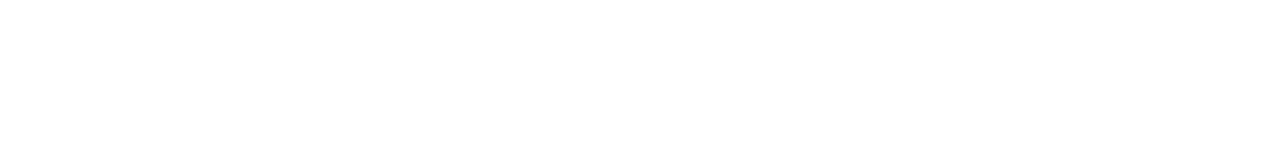
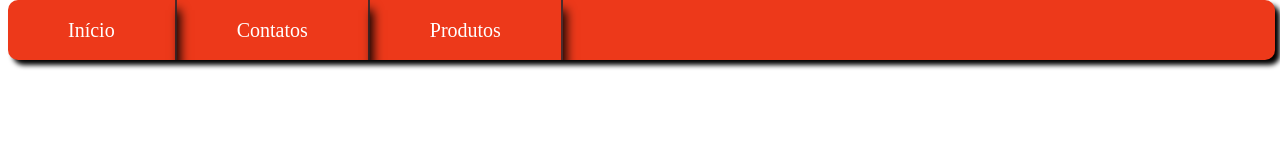
Before and after one commit to Devwarlt/fp, a plain HTML site: page inicio.html in a window 1280 px wide. Drawn offline with Linux system fonts and the light colour scheme; files that its build step writes are made by us from their sources.

Commit message:
commit nav

```diff
--- a/css/navbar.css
+++ b/css/navbar.css
@@ -0,0 +1,36 @@
+ul {
+  list-style-type: none;
+  overflow: hidden;
+  background-color: #ed391a;
+  position: fixed;
+  top: 0;
+  width: 99%;
+  margin: 0;
+  padding: 0;
+  line-height: 30px;
+  border-radius: 10px
+
+}
+li {
+	float: left;
+	border-right: 2px solid #4c2a2a;
+}
+li a {
+  display: block;
+  text-decoration: none;
+  color: white;
+  text-align: center;
+  padding: 15px 60px;
+  font-size: 20px;
+}
+
+li a:hover {
+  background-color: #f7dc11;
+}
+#boxshadow ul {
+	box-shadow: 5px 5px 5px black;
+
+}
+#boxshadow li {
+	box-shadow: 3px 10px 10px black;
+^}
--- a/inicio.html
+++ b/inicio.html
@@ -4,11 +4,22 @@
 <head>
     <meta charset="utf-8" />
     <title>Início - Farmácia Popular</title>
+        <<link rel="stylesheet" href="navbar.css">
+    <script>
+
+    </script>
 </head>
 
 <!-- TODO: construir a estrutura. -->
 
 <body>
+        <div id="boxshadow">
+    <ul>
+        <li> <a href="inicio.html"> In&iacute;cio </a> </li>
+        <li> <a href="contatos.html"> Contatos </a> </li>
+        <li> <a href="produtor.html"> Produtos </a> </li>
+    </ul>
+        </div>
 
 </body>
 
```
